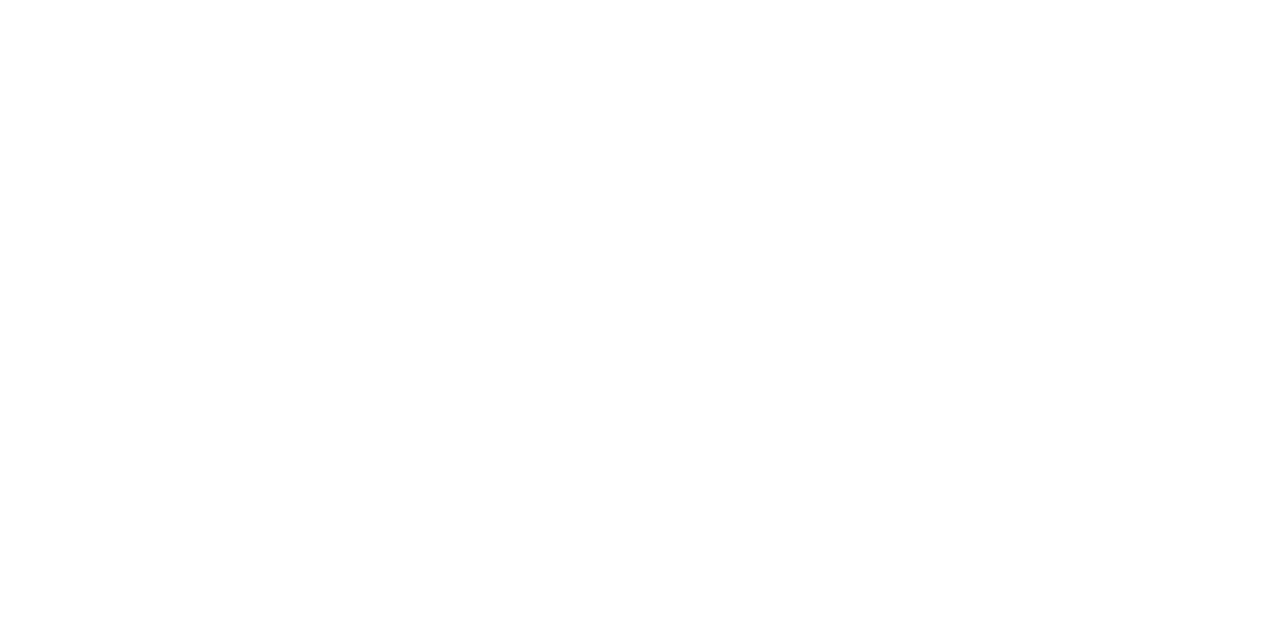
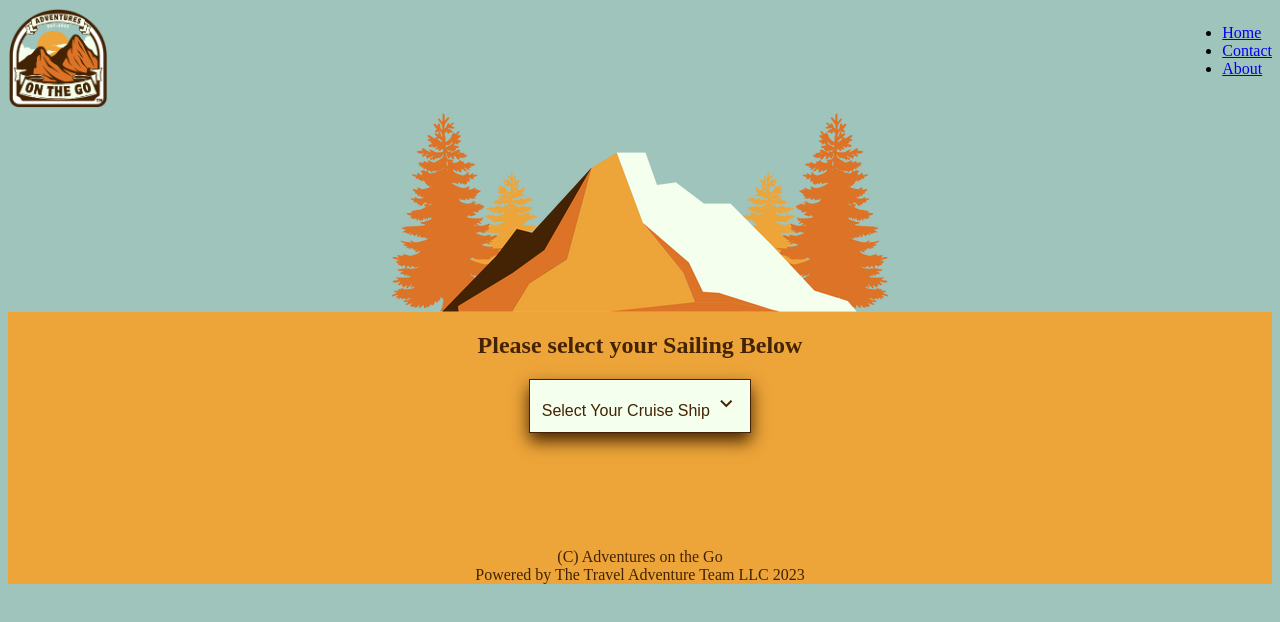
Before and after one commit to KrisSparKill/Capstone, a website: page Destination/index.html in a window 1280 px wide. Drawn offline with nearby package versions, Linux system fonts and the light colour scheme.

Commit message:
update 12/10/23

```diff
--- a/Destination/index.html
+++ b/Destination/index.html
@@ -3,9 +3,47 @@
 <head>
   <meta charset="UTF-8">
   <meta name="viewport" content="width=device-width, initial-scale=1.0">
-  <title>Document</title>
+  <title>Destination</title>
+  <link rel="stylesheet" href="../style.css">
+  <link rel="icon" href="Docs/Images/Favicon.png" type="image/x-icon">
+  <link rel="stylesheet" href="https://fonts.googleapis.com/css2?family=Material+Symbols+Outlined:opsz,wght,FILL,GRAD@24,400,0,0"/>
 </head>
 <body>
+  <header>
+  <img src="/Docs/Images/AotGLogo.png" height="100px" width="100px" class="logo" id="main">
+  <nav>
+  <i class="fas fa-bars"></i>
+  <ul class="hidden--mobile nav-links">
+    <li><a href="/index.html">Home</a></li>
+    <li><a href="/Contact/index.html">Contact</a></li>
+    <li><a href="/About/index.html">About</a></li>
+  </ul>
+</nav>
+</header>
+<div class="flexContainer">
 
+  <img src="/Docs/Images/MountainsTrees.png" class="center">
+  <div class="orangeBkgrnd">
+    <h2>Please select your Sailing Below</h2>
+  <div class="dropdown">
+    <button class="dropbtn">Select Your Cruise Ship
+      <span class="material-symbols-outlined">expand_more
+      </span>
+    </button>
+      <div class="dropdown-content">
+        <a href="/Activity/index.html">Carnival Magic 10/10/2024</a>
+      </div>
+    </div>
+  </div>
+</div>
+</main>
+<footer class="orangeBkgrnd">
+  <br>
+  <br>
+  (C) Adventures on the Go<br>
+  Powered by The Travel Adventure Team LLC 2023
+</footer>
+</div>
+<script src="index.js"></script>
 </body>
 </html>
--- a/style.css
+++ b/style.css
@@ -25,6 +25,11 @@ h1 {
   color: var(--secondary-color);
   text-align: center;
   font-size: 32px;
+}
+
+h2 {
+  color: var(--secondary-color);
+  text-align: center;
 }
 
 p {
@@ -83,7 +88,6 @@ p {
   }
 }
 
-
 .center {
   display: block;
   margin-left: auto;
@@ -134,7 +138,7 @@ p {
 }
 
 footer {
-  display: relative;
+  display: block;
   text-align: center;
   font-family:"Playfair Display";
   color: var(--secondary-color);
```
Also changed, not shown: About/index.html (+16 -2 lines), Activity/index.html (+28 -2 lines), index.html (+1 -1 lines).
